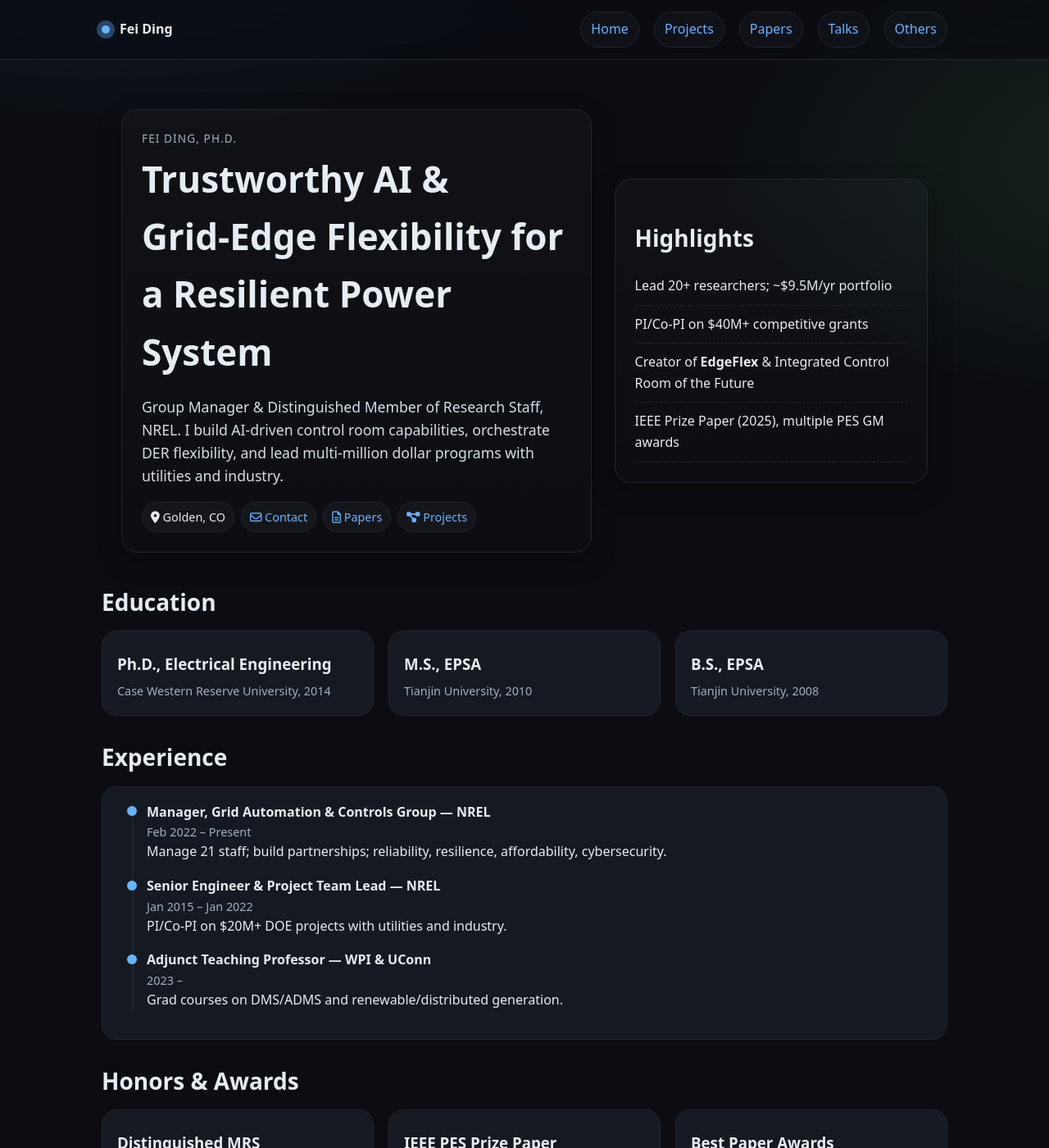
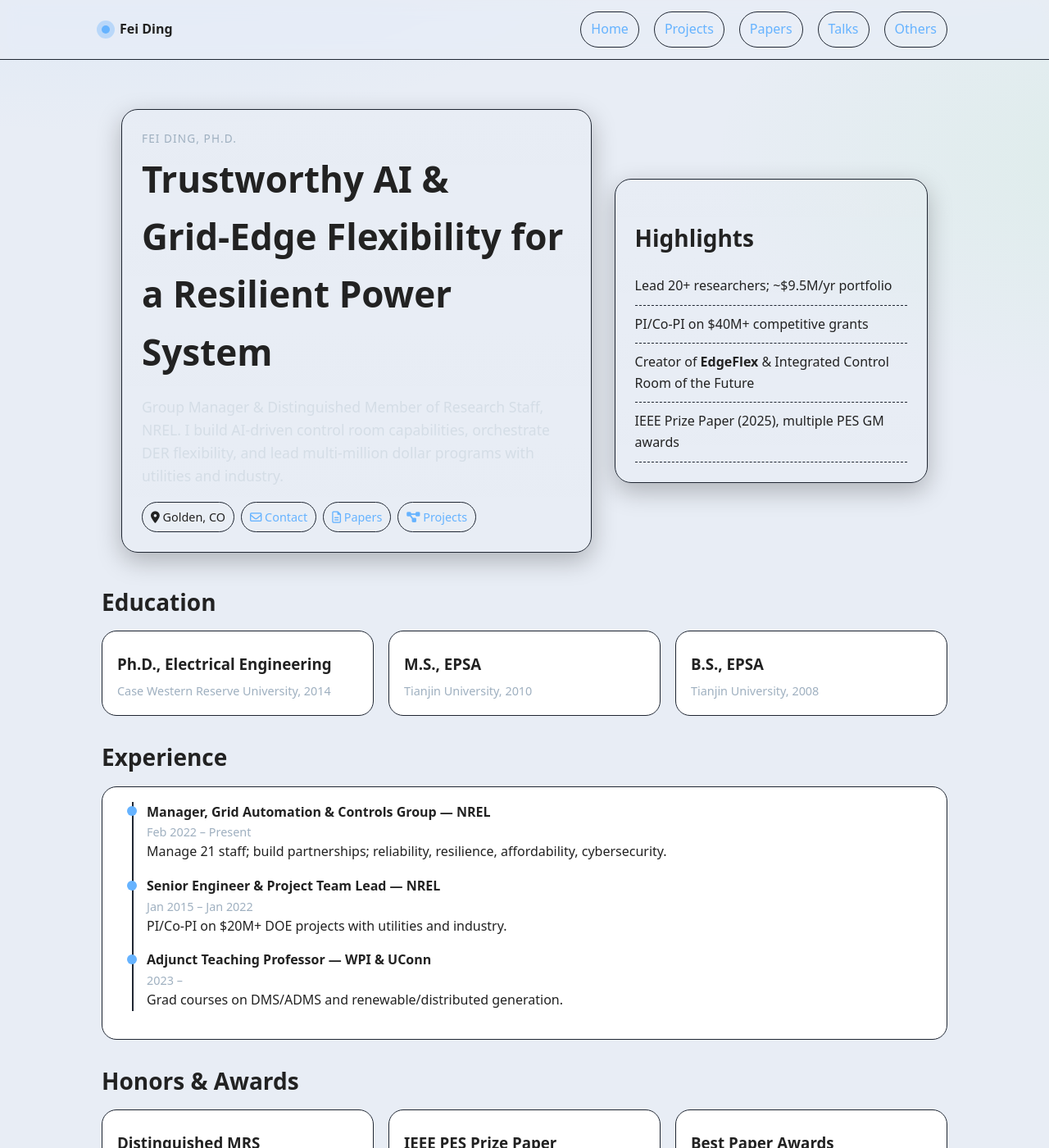
Before and after one commit to fei-ding-energy/fei-ding-energy.github.io, a Jekyll site: the page built from index.md, in a window 1280 px wide and 1400 px high. Shown: the whole window at 82% size. Built offline with Jekyll 4.4.1, drawn with Linux system fonts in a browser that asks for light colours; nearby versions of some CDN libraries.

Commit message:
Update style.css

```diff
--- a/assets/style.css
+++ b/assets/style.css
@@ -1,8 +1,8 @@
 :root{
-  --bg: #0b0d12;
-  --bg-soft:#11151c;
-  --card:#151a22;
-  --text:#e6ecf3;
+  --bg: #e8edf5;
+  --bg-soft: #f2f5fa;
+  --card: #ffffff;
+  --text: #222;
   --muted:#9fb0c0;
   --brand:#66b3ff;
   --brand-2:#7ee787;
```
